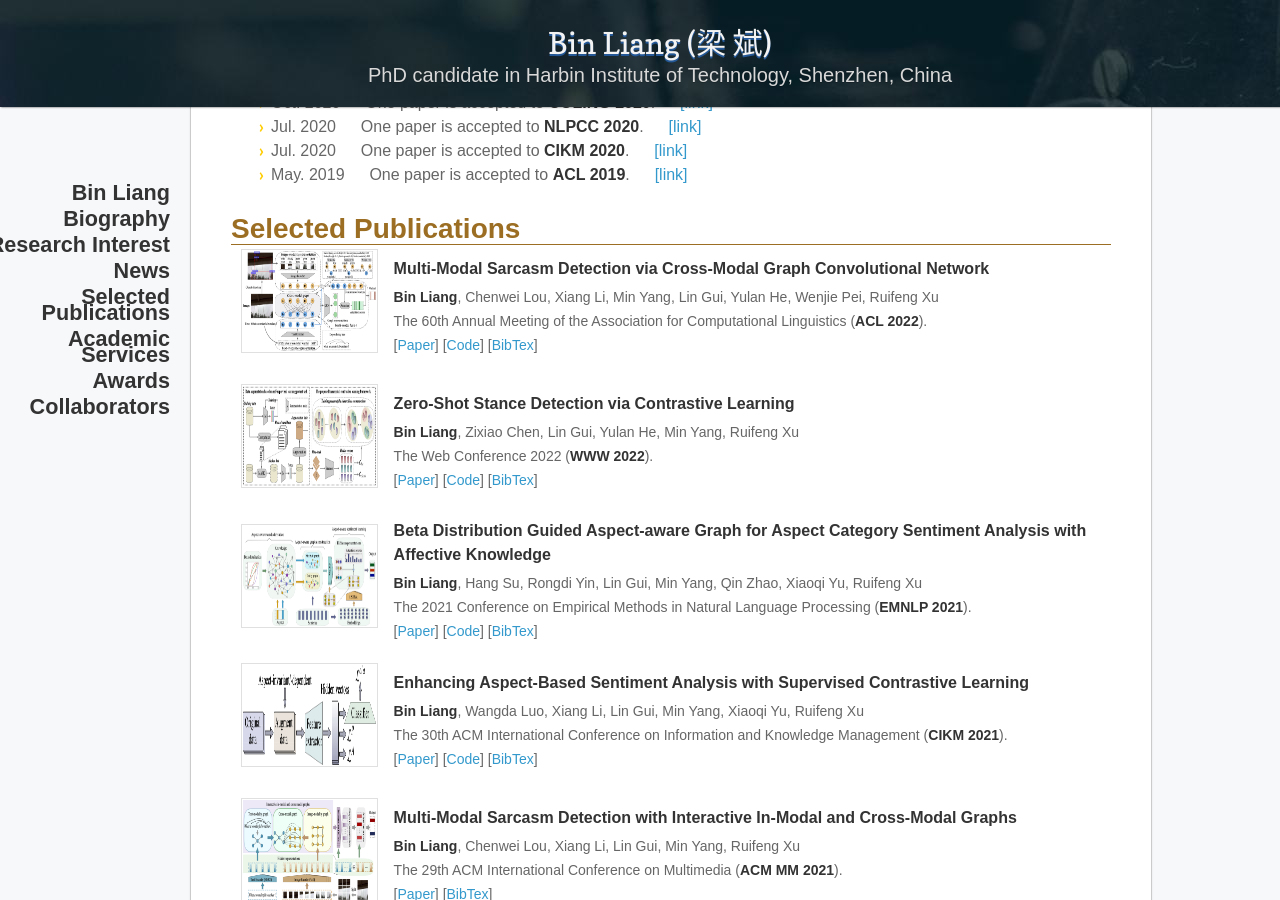
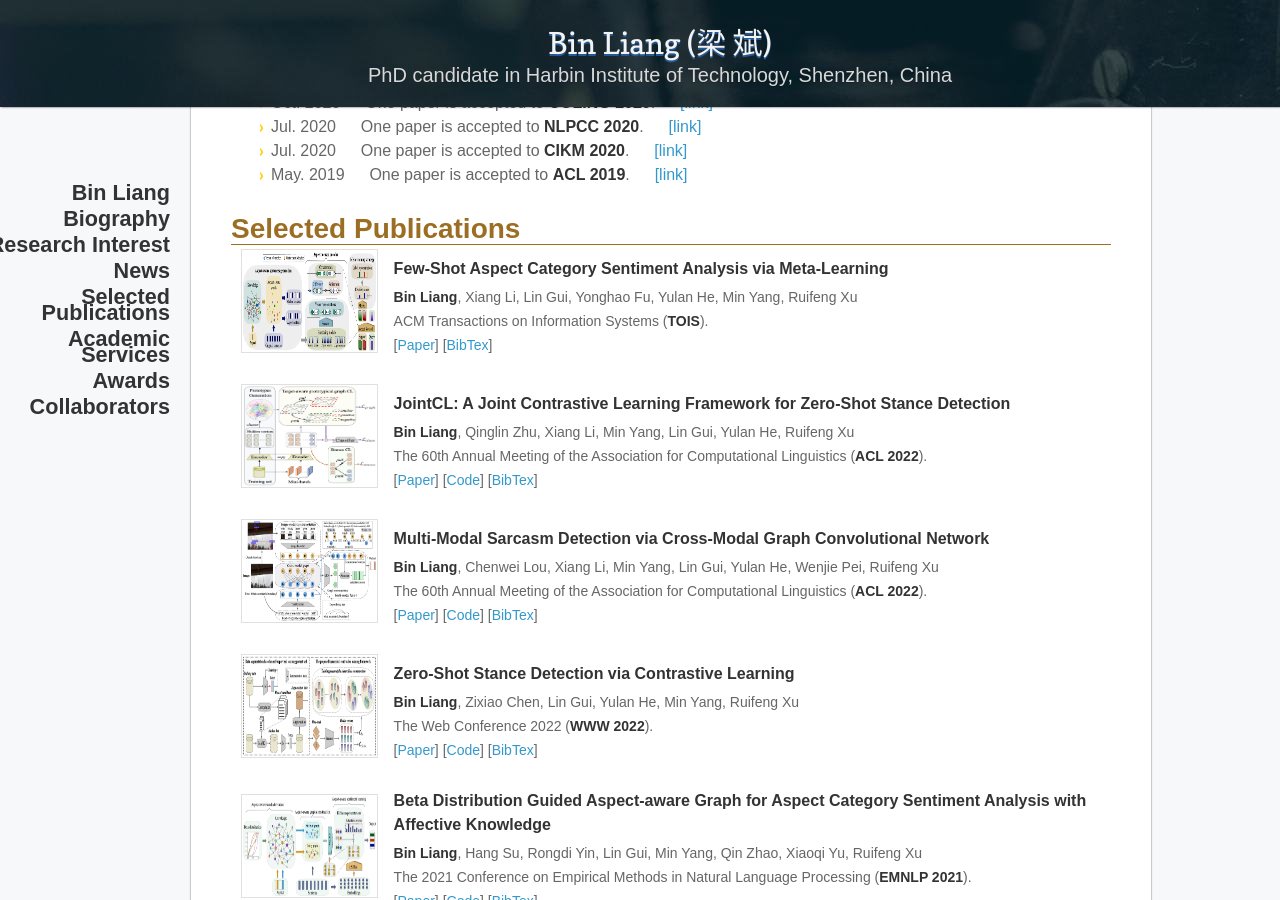
Before and after one commit to BinLiang-NLP/BinLiang-NLP.github.io, a Jekyll site: the page built from index.md, in a window 1280 px wide and 900 px high, scrolled down 1232 px. Built offline with Jekyll 4.4.1, drawn with Linux system fonts in a browser that asks for light colours; nearby versions of some CDN libraries; our own code applies the rules of GitHub Pages for plain Markdown files.

Commit message:
Update index.md

```diff
--- a/index.md
+++ b/index.md
@@ -79,6 +79,29 @@
     <td width="100%">
 <h2>Selected Publications</h2>
 <table class="imgtable" border="1">
+  <!-- TOIS 2022 -->
+  <tr>
+      <td><img class="proj_thumb" src="/diagrams/TOIS2022.png" alt="" height="100px"/>&nbsp;</td>
+      <td>
+      <p class="pub_title">Few-Shot Aspect Category Sentiment Analysis via Meta-Learning</p>
+      <p class="pub_author"><b>Bin Liang</b>, Xiang Li, Lin Gui, Yonghao Fu, Yulan He, Min Yang, Ruifeng Xu <br>
+      ACM Transactions on Information Systems (<b>TOIS</b>).<br>
+      [<a href= "https://dl.acm.org/doi/pdf/10.1145/3529954" target="_blank">Paper</a>]
+      [<a href="https://dl.acm.org/doi/abs/10.1145/3529954" target="_blank">BibTex</a>]
+      </p> </td>
+   </tr>
+  <!-- ACL 2022 zssd-->
+  <tr>
+      <td><img class="proj_thumb" src="/diagrams/ACL2022-zssd.png" alt="" height="100px"/>&nbsp;</td>
+      <td>
+      <p class="pub_title">JointCL: A Joint Contrastive Learning Framework for Zero-Shot Stance Detection</p>
+      <p class="pub_author"><b>Bin Liang</b>, Qinglin Zhu, Xiang Li, Min Yang, Lin Gui, Yulan He, Ruifeng Xu <br>
+      The 60th Annual Meeting of the Association for Computational Linguistics (<b>ACL 2022</b>).<br>
+      [<a href= "https://aclanthology.org/2022.acl-long.7.pdf" target="_blank">Paper</a>]
+      [<a href="https://github.com/HITSZ-HLT/JointCL" target="_blank">Code</a>]
+      [<a href="https://aclanthology.org/2022.acl-long.7.bib" target="_blank">BibTex</a>]
+      </p> </td>
+   </tr>
   <!-- ACL 2022 sarcasm-->
   <tr>
       <td><img class="proj_thumb" src="/diagrams/ACL2022-Sarcasm.png" alt="" height="100px"/>&nbsp;</td>
@@ -87,7 +110,7 @@
       <p class="pub_author"><b>Bin Liang</b>, Chenwei Lou, Xiang Li, Min Yang, Lin Gui, Yulan He, Wenjie Pei, Ruifeng Xu <br>
       The 60th Annual Meeting of the Association for Computational Linguistics (<b>ACL 2022</b>).<br>
       [<a href= "https://aclanthology.org/2022.acl-long.124.pdf" target="_blank">Paper</a>]
-      [<a href="https://github.com/HITSZ-HLT/JointCL" target="_blank">Code</a>]
+      [<a href="https://github.com/HITSZ-HLT/CMGCN" target="_blank">Code</a>]
       [<a href="https://aclanthology.org/2022.acl-long.124.bib" target="_blank">BibTex</a>]
       </p> </td>
    </tr>
```
